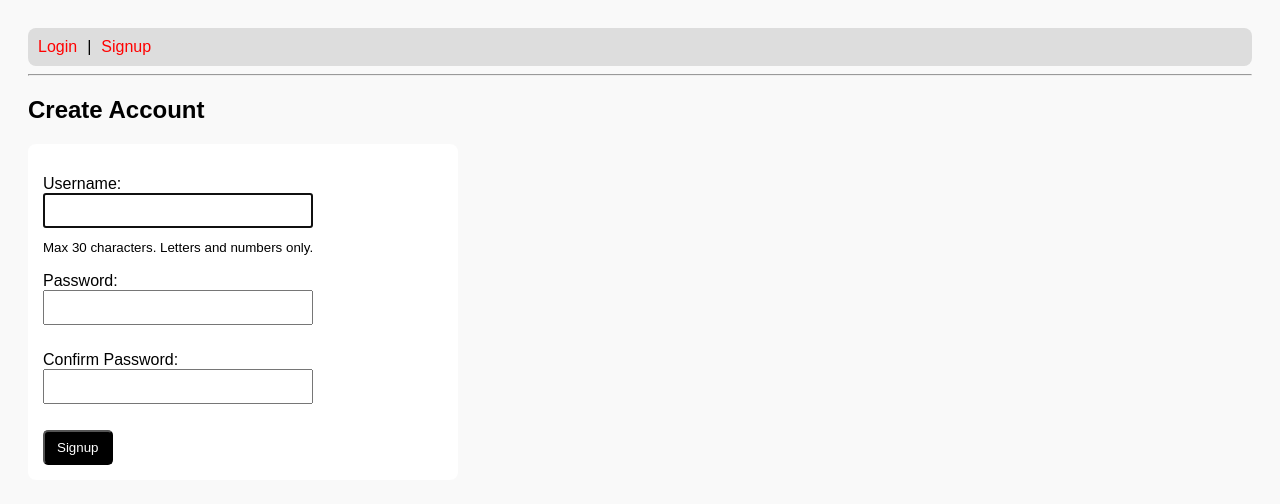
After one commit to kbvyshnav/profile-manager-django, a Django app: page /signup/ in a window 1280 px wide. The commit adds this page. Shown: the top 504 px of the page. Run offline with Django 4.2, Linux system fonts and the light colour scheme.

Commit message:
Final: Added user signup system completing authentication flow

```diff
--- a/profiles/forms.py
+++ b/profiles/forms.py
@@ -1,8 +1,22 @@
 from django import forms
 from .models import Profile
+from django.contrib.auth.models import User
+from django.contrib.auth.forms import UserCreationForm
 
 class ProfileForm(forms.ModelForm):
 
     class Meta:
         model = Profile
         fields = ['name', 'role', 'age', 'email', 'is_active']
+
+
+class SignupForm(UserCreationForm):
+
+    username = forms.CharField(
+        max_length=30,
+        help_text="Max 30 characters. Letters and numbers only."
+    )
+
+    class Meta:
+        model = User
+        fields = ['username', 'password1', 'password2']
--- /dev/null
+++ b/profiles/templates/profiles/signup.html
@@ -0,0 +1,35 @@
+{% extends 'base.html' %}
+
+{% block title %}Signup{% endblock %}
+
+{% block content %}
+
+<h2>Create Account</h2>
+
+<form method="POST">
+    {% csrf_token %}
+
+    <p>
+        Username:<br>
+        {{ form.username }}<br>
+        <small>{{ form.username.help_text }}</small>
+        <br>
+        {{ form.username.errors }}
+    </p>
+
+    <p>
+        Password:<br>
+        {{ form.password1 }}<br>
+        {{ form.password1.errors }}
+    </p>
+
+    <p>
+        Confirm Password:<br>
+        {{ form.password2 }}<br>
+        {{ form.password2.errors }}
+    </p>
+
+    <button type="submit">Signup</button>
+</form>
+
+{% endblock %}
--- a/profiles/urls.py
+++ b/profiles/urls.py
@@ -6,4 +6,5 @@ urlpatterns = [
     path('add-profile/', views.add_profile, name='add_profile'),
     path('update-profile/<int:id>', views.update_profile, name='update_profile'),
     path('delete-profile/<int:id>/', views.delete_profile, name='delete_profile'),
+    path('signup/', views.signup, name='signup'),
 ]
--- a/profiles/views.py
+++ b/profiles/views.py
@@ -7,6 +7,8 @@ from django.shortcuts import get_object_or_404
 from django.db.models import Q
 from django.core.paginator import Paginator
 from django.contrib.auth.decorators import login_required                    #Protect Pages
+from .forms import SignupForm
+from django.contrib.auth import login
 
 @login_required
 def home(request):
@@ -74,3 +76,22 @@ def delete_profile(request, id):
         return redirect('home')
 
     return render(request, 'profiles/confirm_delete.html', {'profile': profile})
+
+
+################### Signup page view ######################
+def signup(request):
+
+    if request.method == "POST":
+        form = SignupForm(request.POST)
+
+        if form.is_valid():
+            user = form.save()
+            login(request, user)  # auto login after signup
+
+            messages.success(request, "Account created successfully 🎉")
+            return redirect('home')
+
+    else:
+        form = SignupForm()
+
+    return render(request, 'profiles/signup.html', {'form': form})
--- a/templates/base.html
+++ b/templates/base.html
@@ -24,7 +24,8 @@
             </form>
 
         {% else %}
-            <a href="{% url 'login' %}">Login</a>
+            <a href="{% url 'login' %}">Login</a> |
+            <a href="{% url 'signup' %}">Signup</a>
         {% endif %}
 
     </nav>
```
